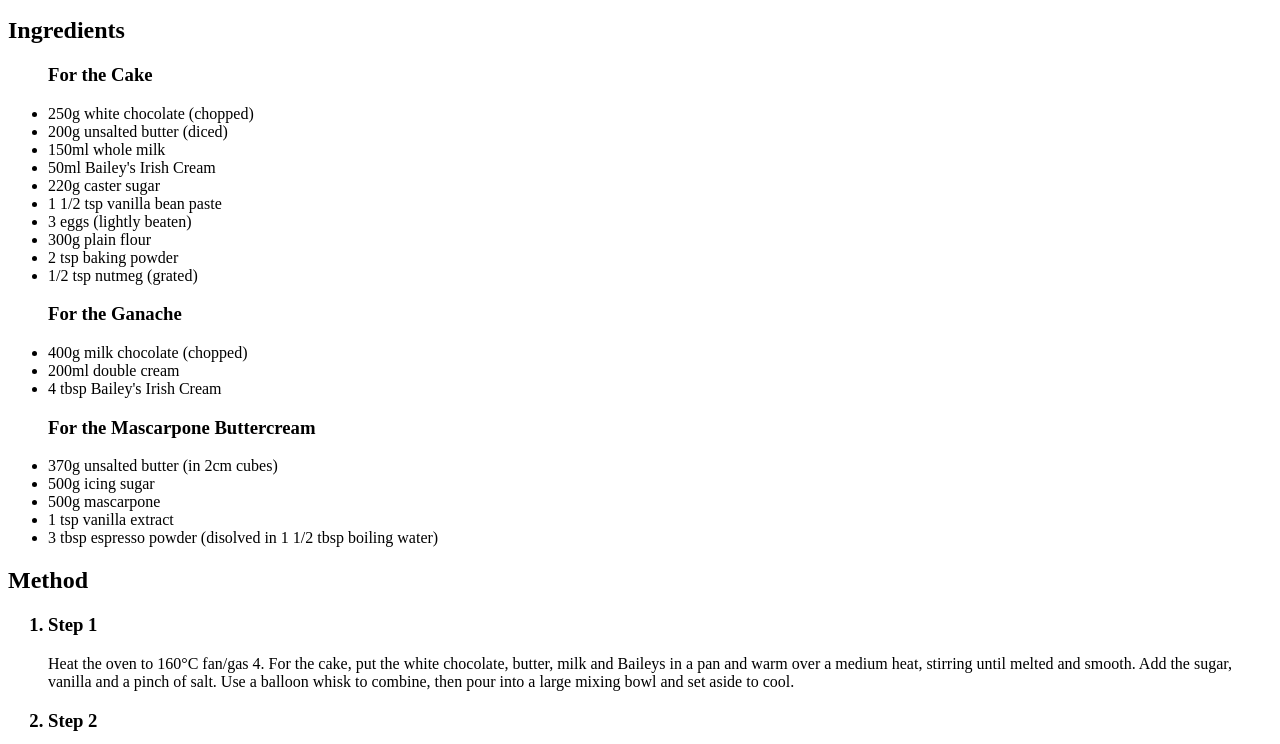
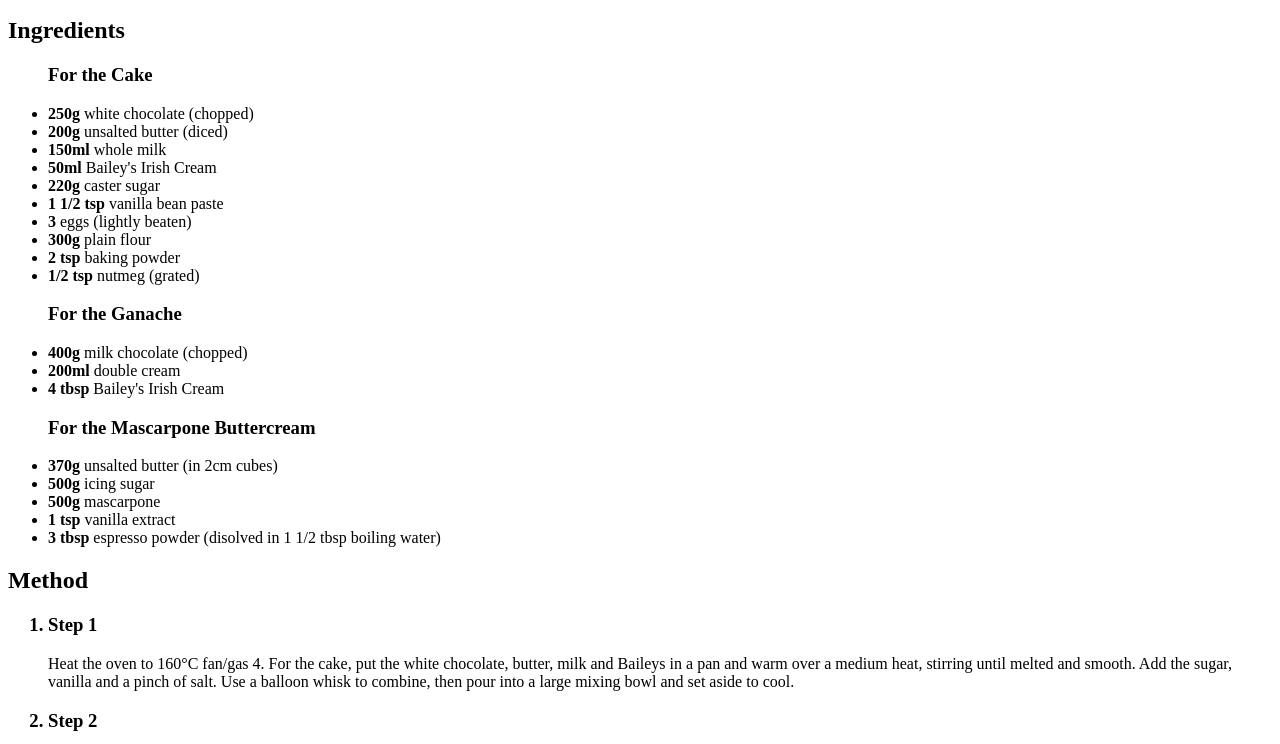
Before and after one commit to BlurryQ/recipes, a plain HTML site: page recipes/chocolate-baileys-cake.html in a window 1280 px wide. Shown: the part 641-1385 px from the top of the page. Drawn offline with Linux system fonts and the light colour scheme.

Commit message:
Made quantities strong

```diff
--- a/recipes/chocolate-baileys-cake.html
+++ b/recipes/chocolate-baileys-cake.html
@@ -25,28 +25,28 @@
                 <h2>Ingredients</h2>
                     <ul>
                             <h3>For the Cake</h3>
-                            <li>250g white chocolate (chopped)</li>
-                            <li>200g unsalted butter (diced)</li>
-                            <li>150ml whole milk</li>
-                            <li>50ml Bailey's Irish Cream</li>
-                            <li>220g caster sugar</li>
-                            <li>1 1/2 tsp vanilla bean paste</li>
-                            <li>3 eggs (lightly beaten)</li>
-                            <li>300g plain flour</li>
-                            <li>2 tsp baking powder</li>
-                            <li>1/2 tsp nutmeg (grated)</li>
+                            <li><strong>250g</strong> white chocolate (chopped)</li>
+                            <li><strong>200g</strong> unsalted butter (diced)</li>
+                            <li><strong>150ml</strong> whole milk</li>
+                            <li><strong>50ml</strong> Bailey's Irish Cream</li>
+                            <li><strong>220g</strong> caster sugar</li>
+                            <li><strong>1 1/2 tsp</strong> vanilla bean paste</li>
+                            <li><strong>3</strong> eggs (lightly beaten)</li>
+                            <li><strong>300g</strong> plain flour</li>
+                            <li><strong>2 tsp</strong> baking powder</li>
+                            <li><strong>1/2 tsp</strong> nutmeg (grated)</li>
 
                             <h3>For the Ganache</h3>
-                            <li>400g milk chocolate (chopped)</li>
-                            <li>200ml double cream</li>
-                            <li>4 tbsp Bailey's Irish Cream</li>
+                            <li><strong>400g</strong> milk chocolate (chopped)</li>
+                            <li><strong>200ml</strong> double cream</li>
+                            <li><strong>4 tbsp</strong> Bailey's Irish Cream</li>
 
                             <h3>For the Mascarpone Buttercream</h3>
-                            <li>370g unsalted butter (in 2cm cubes)</li>
-                            <li>500g icing sugar</li>
-                            <li>500g mascarpone</li>
-                            <li>1 tsp vanilla extract</li>
-                            <li>3 tbsp espresso powder (disolved in 1 1/2 tbsp boiling water)</li>
+                            <li><strong>370g</strong> unsalted butter (in 2cm cubes)</li>
+                            <li><strong>500g</strong> icing sugar</li>
+                            <li><strong>500g</strong> mascarpone</li>
+                            <li><strong>1 tsp</strong> vanilla extract</li>
+                            <li><strong>3 tbsp</strong> espresso powder (disolved in 1 1/2 tbsp boiling water)</li>
                     </ul>
 
                 <h2>Method</h2>
```
Also changed, not shown: recipes/baileys-cheesecake.html (+9 -9 lines), recipes/cheese-scones.html (+5 -5 lines), recipes/sweet-scones.html (+6 -6 lines).
